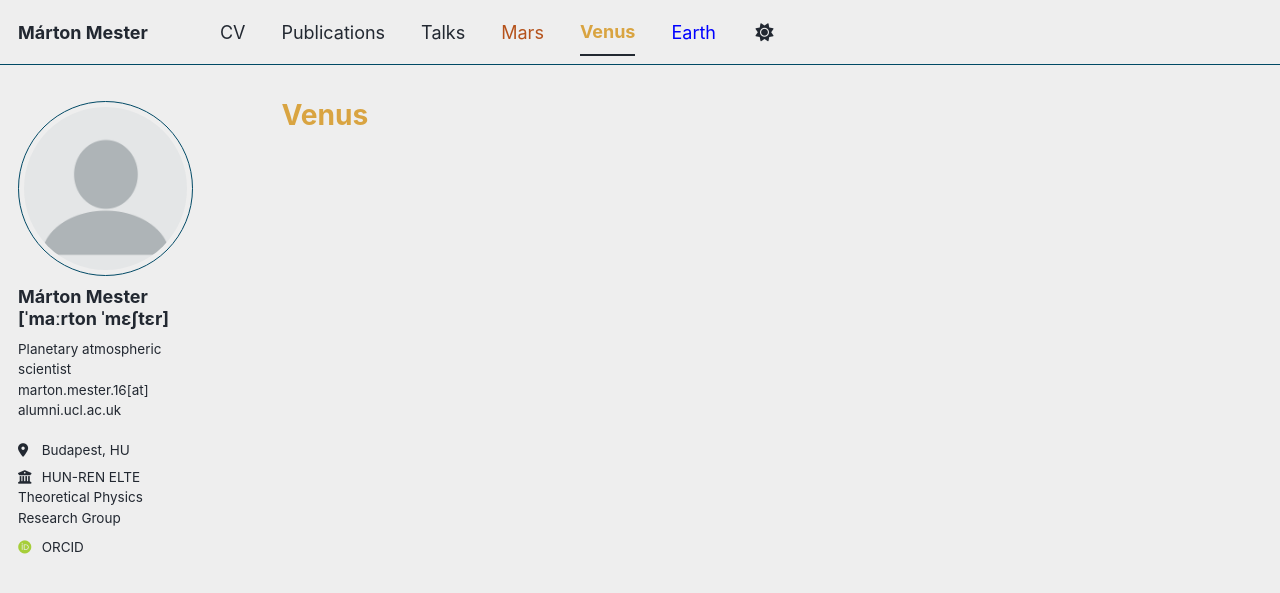
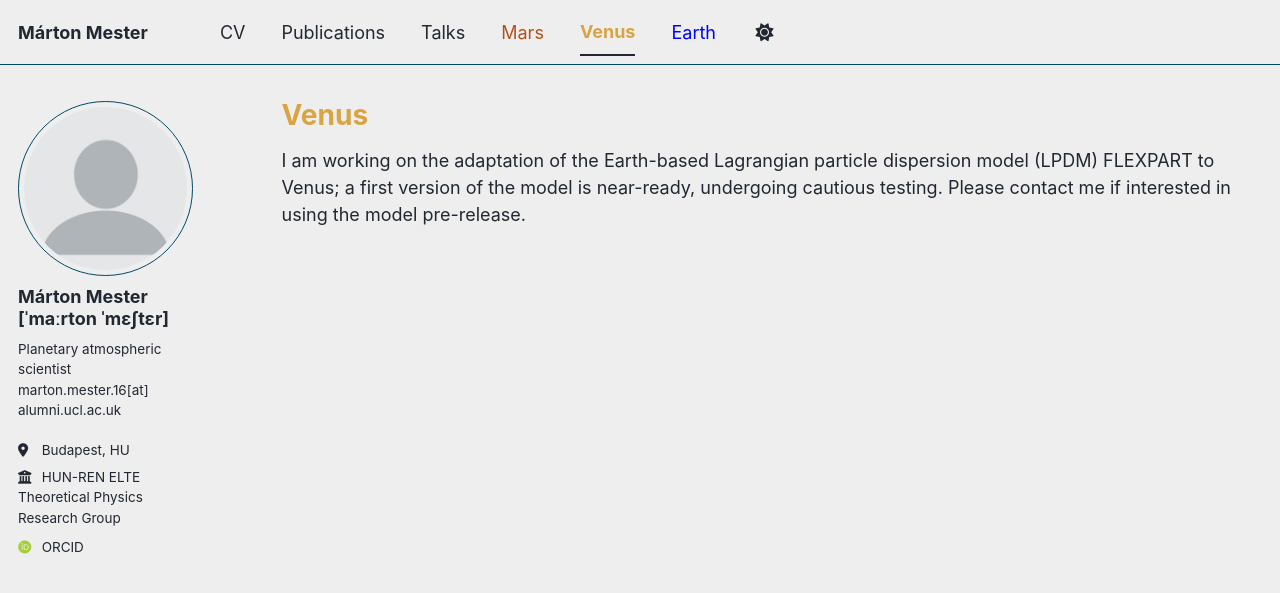
Before and after one commit to thengc6369/thengc6369.github.io, a Jekyll site: the page built from _pages/venus.html, in a window 1280 px wide. Shown: the top 593 px of the page. Built offline with Jekyll 4.4.1, drawn with Linux system fonts in a browser that asks for light colours; some web fonts are replaced; a script bundle is joined from its source files by our own code; library files that are not in the unit come from our copies.

Commit message:
Update venus.html

```diff
--- a/_pages/venus.html
+++ b/_pages/venus.html
@@ -4,3 +4,10 @@ title: "Venus"
 permalink: /venus/
 author_profile: true
 ---
+
+
+<p>
+I am working on the adaptation of the Earth-based Lagrangian particle dispersion model (LPDM) FLEXPART to Venus;
+  a first version of the model is near-ready, undergoing cautious testing.
+  Please contact me if interested in using the model pre-release.
+</p>
```
